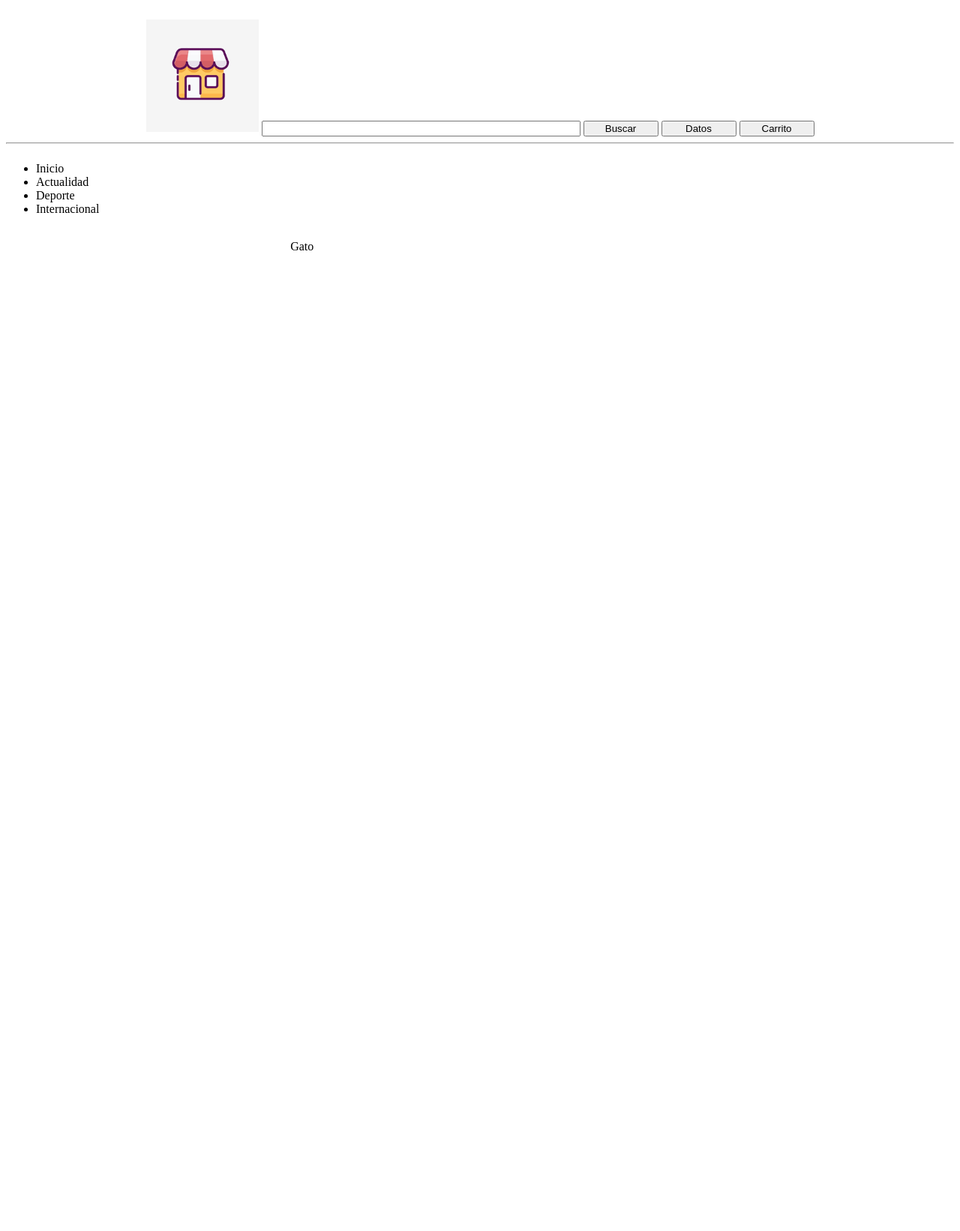
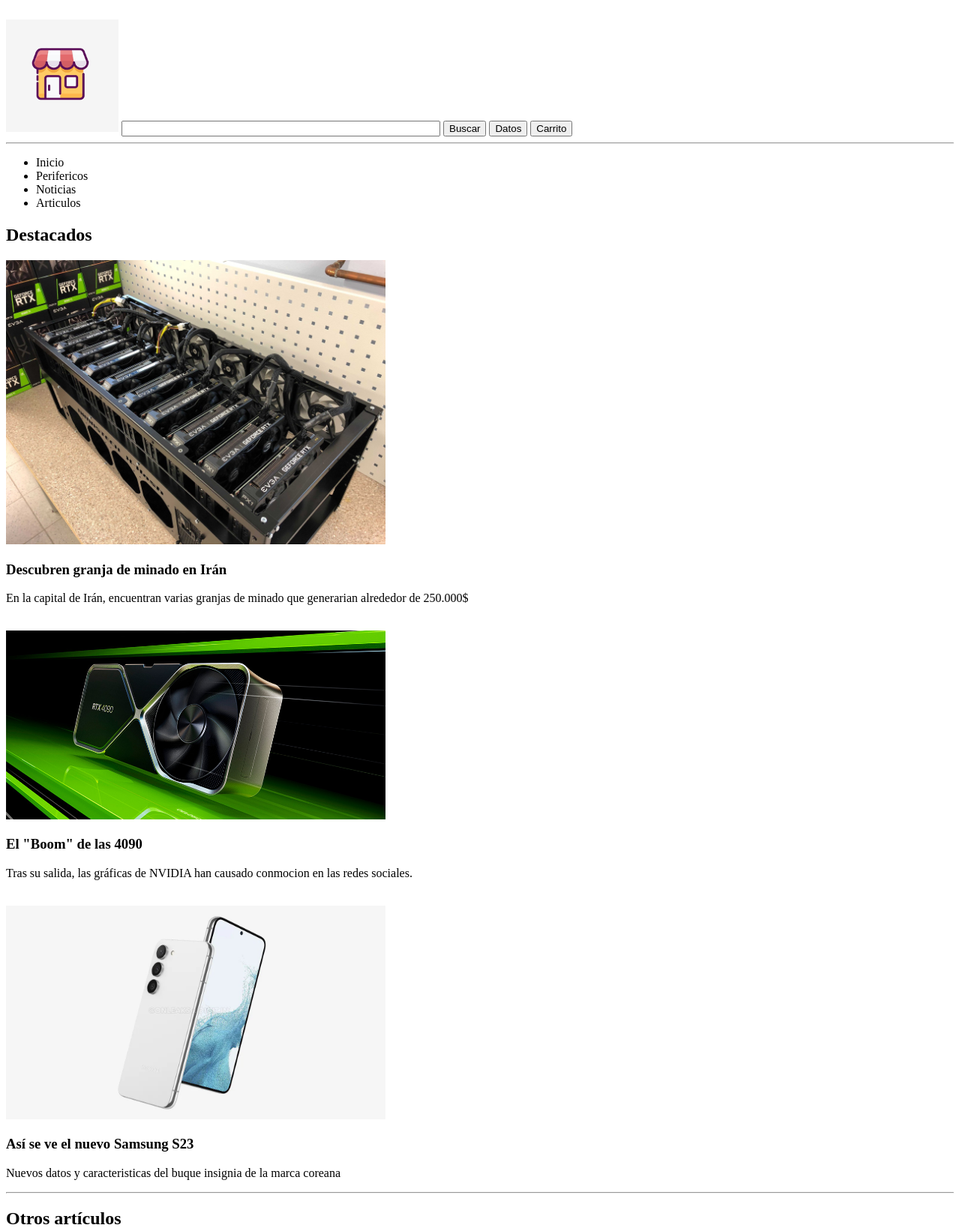
Before and after one commit to manuhg13/InterfacesWEB, a plain HTML site: page Practica 1/index.html in a window 1280 px wide. Shown: the top 1642 px of the page at 75% size. Before the commit the page ends 800 px from the top, so only its background shows below. Drawn offline with Linux system fonts and the light colour scheme.

Commit message:
Clase 28.09.2022

```diff
--- a/Practica 1/index.html
+++ b/Practica 1/index.html
@@ -11,34 +11,71 @@
 </head>
 <body>
     <br/>
-    <header style="text-align: center;align-items: center;">
+    <header>
         <img src="índice.png" alt="tiendadeinformatica" style="width: 150px;">
         <input type="search" name="buscador" id="buscador" size="50"/>
-        <Button type="button" style="width: 100px;padding: auto;">Buscar</Button>
-        <Button type="button" style="width: 100px;padding: auto;">Datos</Button>
-        <Button type="button"style="width: 100px;padding: auto;">Carrito</Button>
+        <input type="button" value="Buscar">
+        <input type="button" value="Datos">
+        <input type="button" value="Carrito">
     </header>
     <hr>
 
     <main>
         <section>
-            <nav style=" float: left;width: 30%;">
+            <nav>
                 <ul>
                     <li>Inicio</li>
-                    <li>Actualidad</li>
-                    <li>Deporte</li>
-                    <li>Internacional</li>
+                    <li>Perifericos</li>
+                    <li>Noticias</li>
+                    <li>Articulos</li>
                 </ul>
             </nav >
-            <section style="padding-left: 10px;width: 70%;float: right;">
-                <p>Gato</p>
+            <section>
+                <h2>Destacados</h2>
+                <article>
+                    <img src="Granja-de-minado-en-Iran-1.jpg" alt="minado de cryptomonedas" width="40%" >
+                    <h3>Descubren granja de minado en Irán</h3>
+                    <p>En la capital de Irán, encuentran varias granjas de minado que generarian alrededor de 250.000$</p>
+                </article>
+                <br>
+                <article>
+                    <img src="NVIDIA-GeForce-RTX-4090-Oficial.jpg" alt="NVIDIA-GeForce-RTX-4090" width="40%">
+                    <h3>El "Boom" de las 4090</h3>
+                    <p>Tras su salida, las gráficas de NVIDIA han causado conmocion en las redes sociales.</p>
+                </article>
+                <br>
+                <article>
+                    <img src="Samsung S23.jpeg" alt="Samsung S23" width="40%">
+                    <h3>Así se ve el nuevo Samsung S23</h3>
+                    <p>Nuevos datos y caracteristicas del buque insignia de la marca coreana</p>
+                </article>
+                <hr>
+            </section>
+            <section>
+                <h2>Otros artículos</h2>
+                <article>
+                    <img src="xiaomi.jpg" alt="Xiaomi Civi 2" width="40%">
+                    <h3>El nuevo gama media de Xiaomi</h3>
+                    <p>Xiaomi Civi 2, el smartphone gama media del gigante chino</p>
+                </article>
+                <br>
+                <article>
+                    <img src="Las-fases-del-desarrollo-de-una-web.jpg" alt="Imagen generica de DAW" width="40%">
+                    <h3>El bootcamp en desarrollo web de Codenotch revoluciona la enseñanza</h3>
+                    <p>A través del bootcamp en desarrollo web y móvil que ofrece Codenotch, es posible convertirse en un profesional de esta área y aprender a diseñar aplicaciones con las tecnologías más demandadas del mercado actual. </p>
+                </article>
+                <br>
+                <article>
+                    <img src="pexels-rodrigo-santos-3888151_800-grande.png" alt="Imagen generica de DAW" width="40%">
+                    <h3>Curso de desarrollo web para los refugiados</h3>
+                    <p>La asociación Madrid For Refugees abre la convocatoria para este nuevo curso en modalidad híbrida que comenzará a finales de noviembre. </p>
+                </article>
             </section>
         </section>
+        <br>
+        <footer >
+            <a href="">Formulario</a>
+        </footer>
     </main>
-        <br>
-    <!--<footer style="background-color: yellow;">
-        <p>Perro</p>
-    </footer>-->
-
 </body>
 </html>
```
Also changed, not shown: Practica 1/Granja-de-minado-en-Iran-1.jpg (added), Practica 1/Las-fases-del-desarrollo-de-una-web.jpg (added), Practica 1/NVIDIA-GeForce-RTX-4090-Oficial.jpg (added), Practica 1/Samsung S23.jpeg (added), Practica 1/pexels-rodrigo-santos-3888151_800-grande.png (added), Practica 1/xiaomi.jpg (added).
